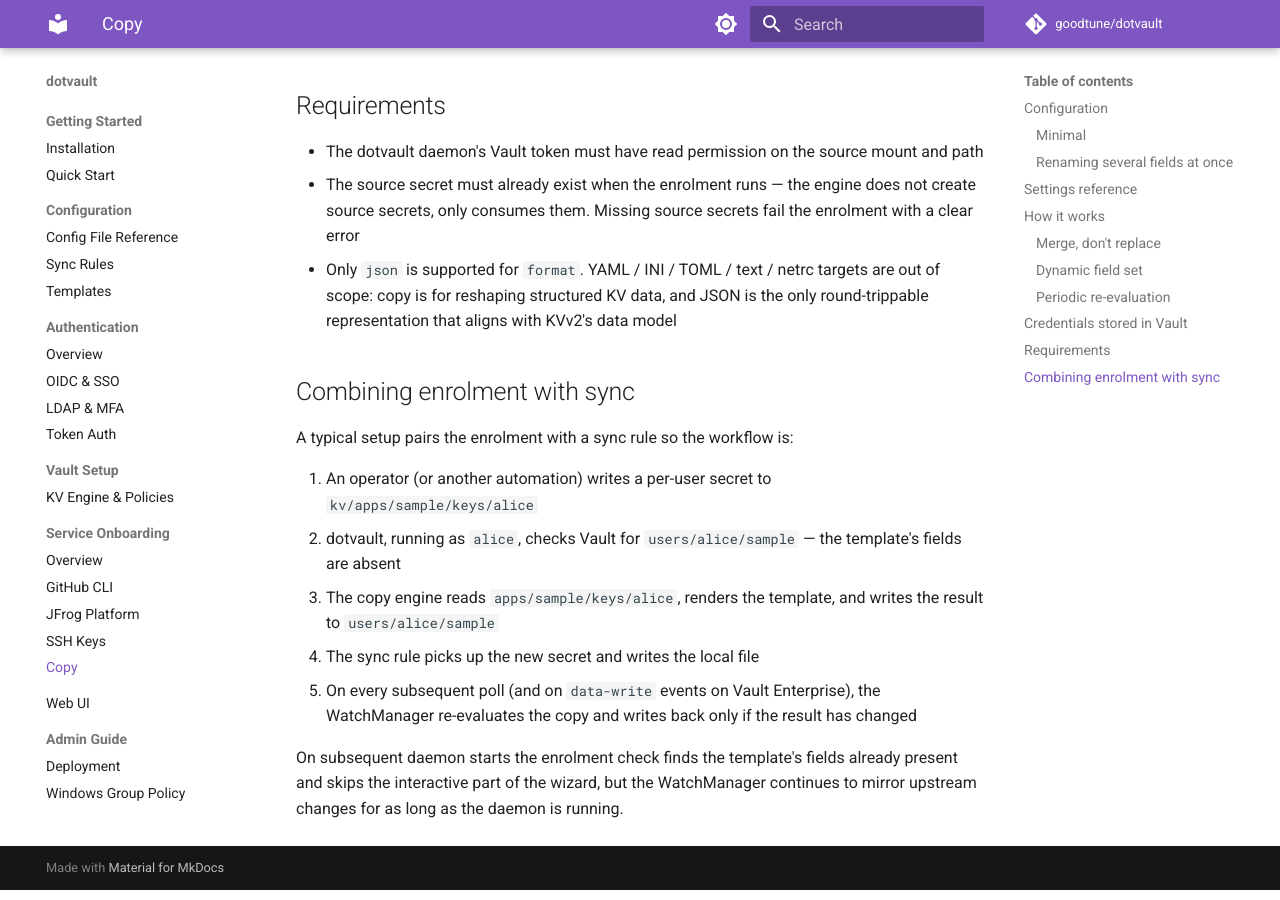
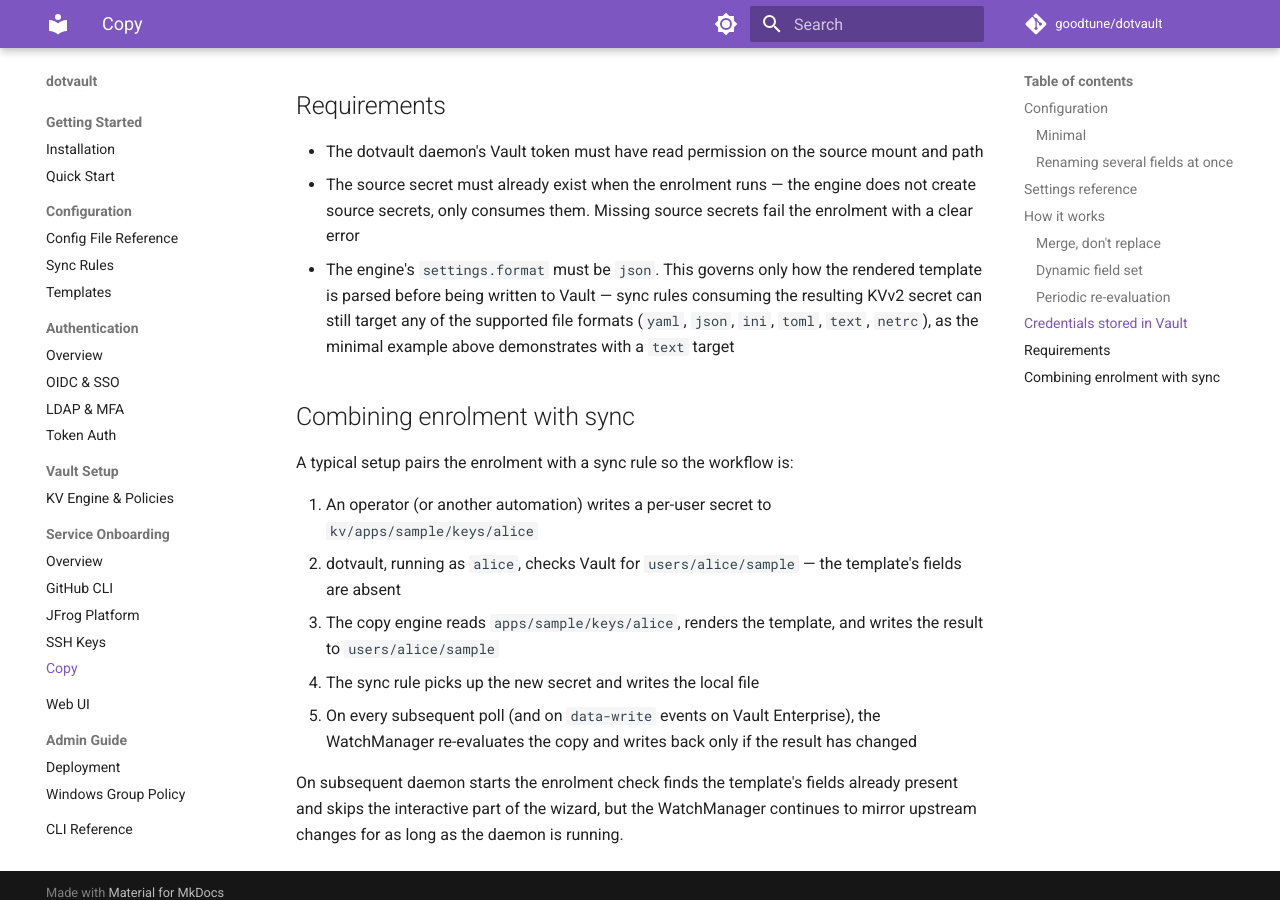
Before and after one commit to goodtune/dotvault, an MkDocs documentation site: the page built from docs/services/copy.md, in a window 1280 px wide and 900 px high, scrolled down 4257 px. Built offline with MkDocs 1.6.1 and Material for MkDocs 9.7.7, drawn with Linux system fonts in a browser that asks for light colours; comment, search, counter and statistics services are not loaded.

Commit message:
docs(services/copy): disambiguate engine format vs sync target format
Copilot review noted the previous wording conflated `settings.format`
(the engine's Vault payload parsing — must be `json`) with the sync
rule's `target.format` (any of yaml/json/ini/toml/text/netrc). The
minimal example on the same page uses a `text` sync target, which the
"targets are out of scope" phrasing implied was unsupported. Reword to
make clear the json restriction only applies to how the engine parses
its rendered template before writing to Vault.

```diff
--- a/docs/services/copy.md
+++ b/docs/services/copy.md
@@ -127,7 +127,7 @@ dotvault writes the fields `username` and `password` at the target enrolment pat
 
 - The dotvault daemon's Vault token must have read permission on the source mount and path
 - The source secret must already exist when the enrolment runs — the engine does not create source secrets, only consumes them. Missing source secrets fail the enrolment with a clear error
-- Only `json` is supported for `format`. YAML / INI / TOML / text / netrc targets are out of scope: copy is for reshaping structured KV data, and JSON is the only round-trippable representation that aligns with KVv2's data model
+- The engine's `settings.format` must be `json`. This governs only how the rendered template is parsed before being written to Vault — sync rules consuming the resulting KVv2 secret can still target any of the supported file formats (`yaml`, `json`, `ini`, `toml`, `text`, `netrc`), as the minimal example above demonstrates with a `text` target
 
 ## Combining enrolment with sync
 
```
